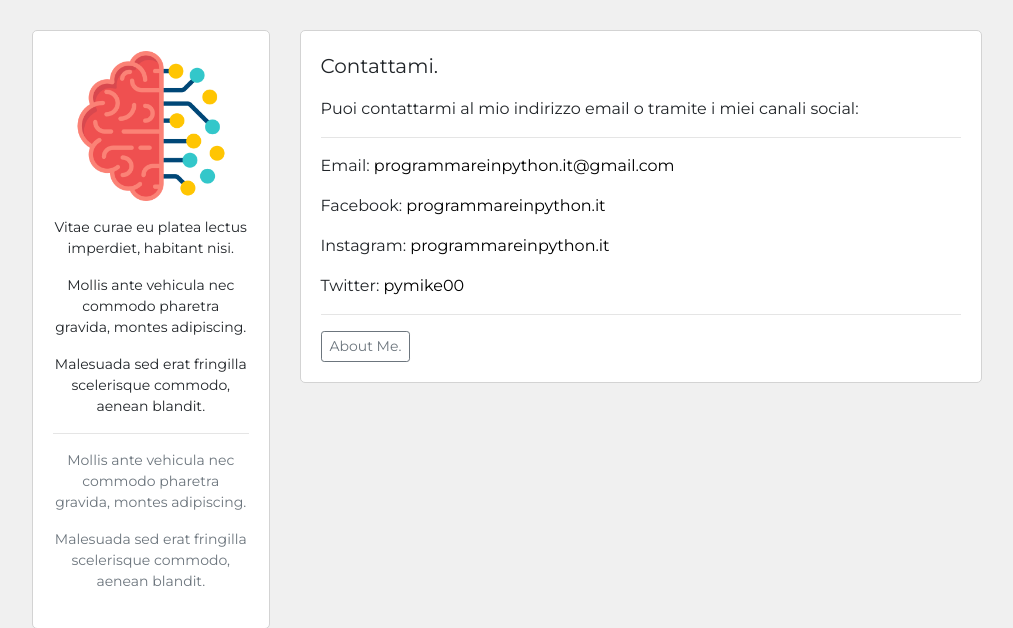
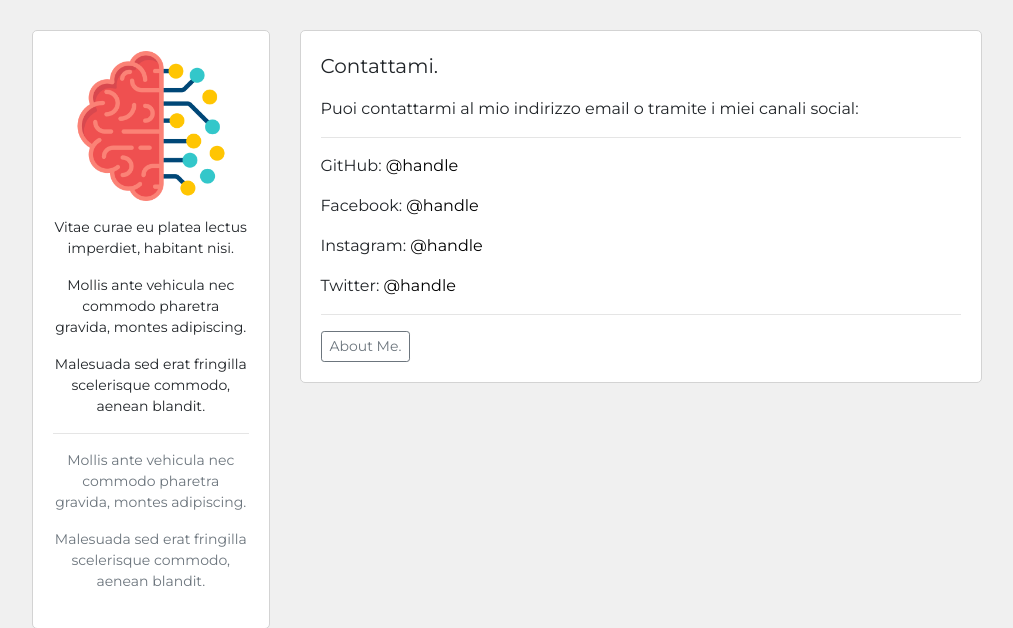
Before and after one commit to pymike00/codingwiz-dev, a Flask app: page /contact in a window 1280 px wide. Shown: the part 78-706 px from the top of the page, without its empty margins (133-1146 px from the left). Run offline with Flask 2, Linux system fonts and the light colour scheme.

Commit message:
Misc: set contact_page to generic

```diff
--- a/blog/templates/contact_page.html
+++ b/blog/templates/contact_page.html
@@ -12,10 +12,10 @@
                 <p class="lead">Contattami.</p>
                 <p>Puoi contattarmi al mio indirizzo email o tramite i miei canali social:</p>
                 <hr>
-                <p>Email: <a class="custom-link" href="mailto:programmareinpython.it@gmail.com">programmareinpython.it@gmail.com</a></p>
-                <p>Facebook: <a class="custom-link" href="">programmareinpython.it</a></p>
-                <p>Instagram: <a class="custom-link" href="">programmareinpython.it</a></p>
-                <p>Twitter: <a class="custom-link" href="">pymike00</a></p>
+                <p>GitHub: <a class="custom-link" href="">@handle</a></p>
+                <p>Facebook: <a class="custom-link" href="">@handle</a></p>
+                <p>Instagram: <a class="custom-link" href="">@handle</a></p>
+                <p>Twitter: <a class="custom-link" href="">@handle</a></p>
                 <hr>
                 <a class="btn btn-sm btn-outline-secondary" href="{{ url_for('about') }}">About Me.</a>
             </div>
```
